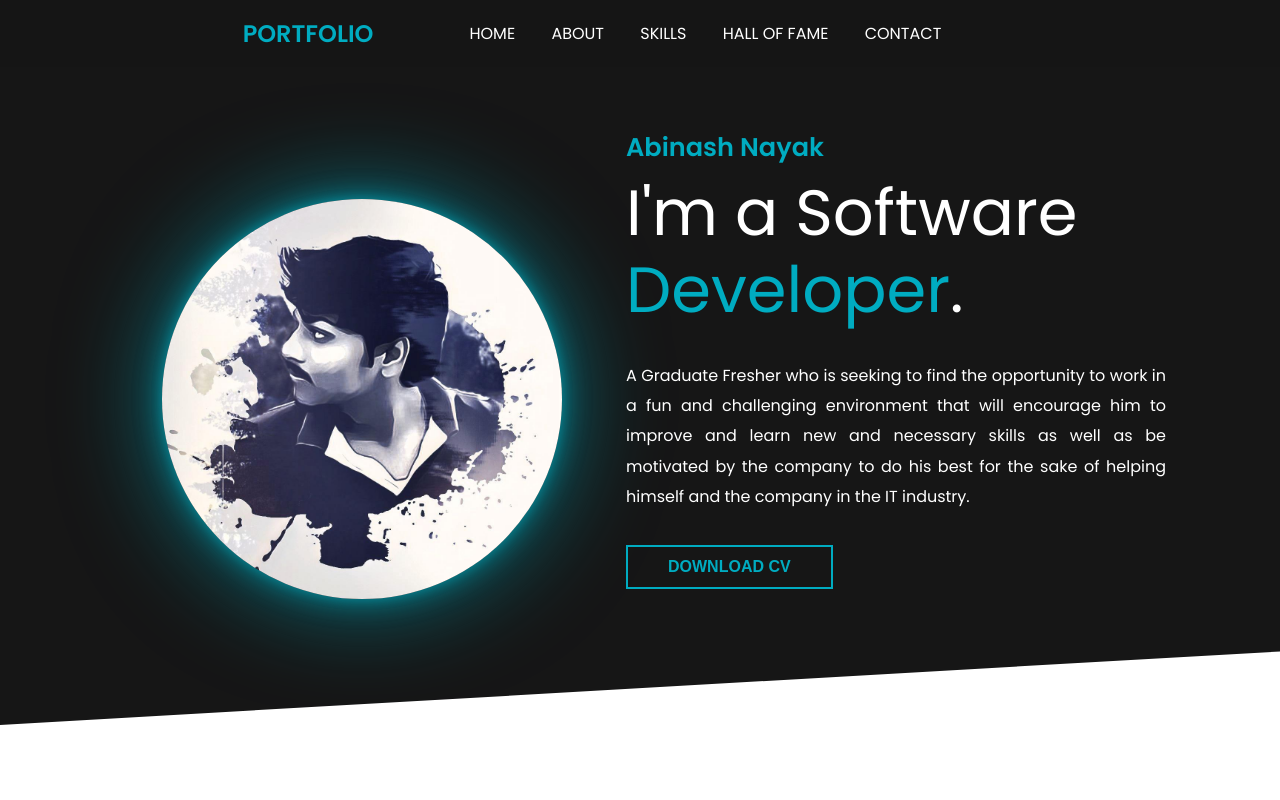
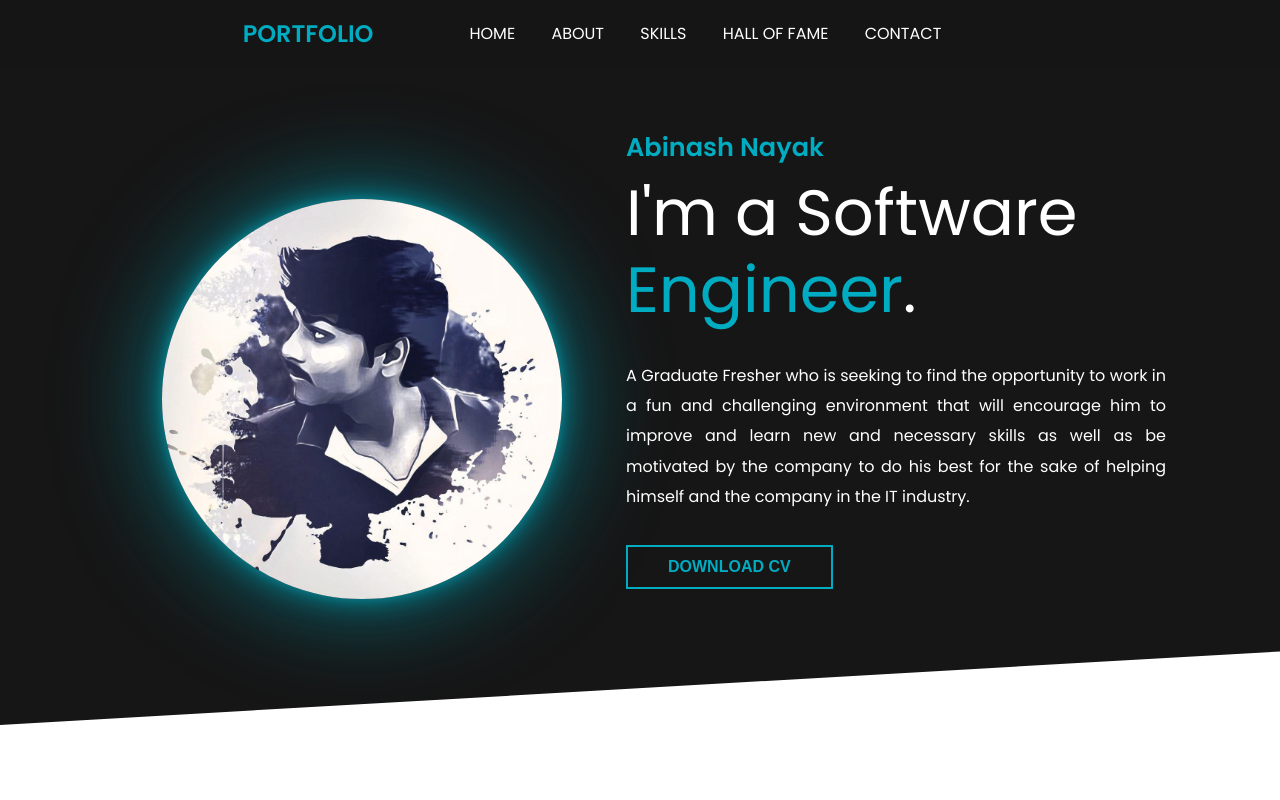
Before and after one commit to abinash-deloitte/abinash-abns.github.io, a plain HTML site: page index.html in a window 1280 px wide. Shown: the top 800 px of the page. Drawn offline with Linux system fonts and the light colour scheme.

Commit message:
Update index.html

```diff
--- a/index.html
+++ b/index.html
@@ -61,7 +61,7 @@
           </div>
           <div class = "right ">
             <h6>Abinash Nayak</h6>
-            <h1>I'm a Software <span>Developer</span>.</h1>
+            <h1>I'm a Software <span>Engineer</span>.</h1>
             <p>
               A Graduate Fresher who is seeking to find the opportunity
               to work in a fun and challenging environment
```
